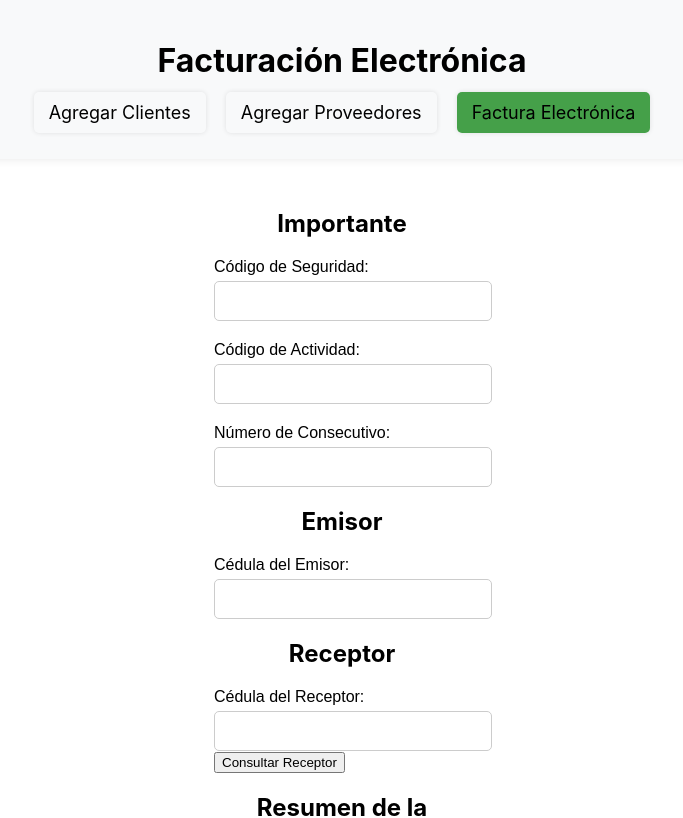
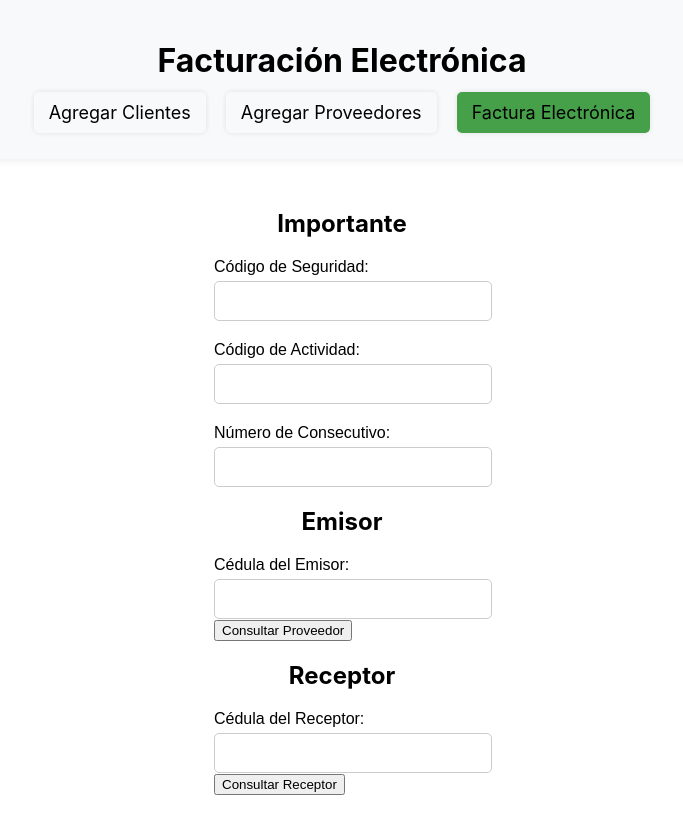
Before and after one commit to Fran420CR/fe, a React (Create React App) app: page /factura-electronica in a window 1280 px wide. Shown: the top 818 px of the page, without its empty margins (298-981 px from the left). Built offline with nearby package versions, Linux system fonts and the light colour scheme.

Commit message:
get proveedor

```diff
--- a/src/components/FacturaElectronica.js
+++ b/src/components/FacturaElectronica.js
@@ -38,6 +38,18 @@ function FacturaElectronica() {
         // (puedes manejar esta lógica de acuerdo a tus necesidades)
       })
       .catch(error => console.error('Error al obtener los datos del cliente:', error));
+  };
+
+  const handleConsultarProveedor = () => {
+    // Realizar la solicitud de datos del cliente utilizando cedulaReceptor
+    fetch(`http://localhost:3001/datosProveedor?cedula=${cedulaEmisor}`)
+      .then(response => response.json())
+      .then(data => {
+        console.log('Datos del proveedor obtenidos:', data);
+        // Actualizar el estado con los datos del receptor obtenidos
+        // (puedes manejar esta lógica de acuerdo a tus necesidades)
+      })
+      .catch(error => console.error('Error al obtener los datos del proveedor:', error));
   };
 
 
@@ -206,6 +218,7 @@ function FacturaElectronica() {
         <div className="form-group">
           <label className="form-label">Cédula del Emisor:</label>
           <input className="form-input" type="text" value={cedulaEmisor} onChange={handleCedulaEmisor} />
+          <button type="button" onClick={handleConsultarProveedor}>Consultar Proveedor</button>
         </div>
         <h2>Receptor</h2>
         <div className="form-group">
```
